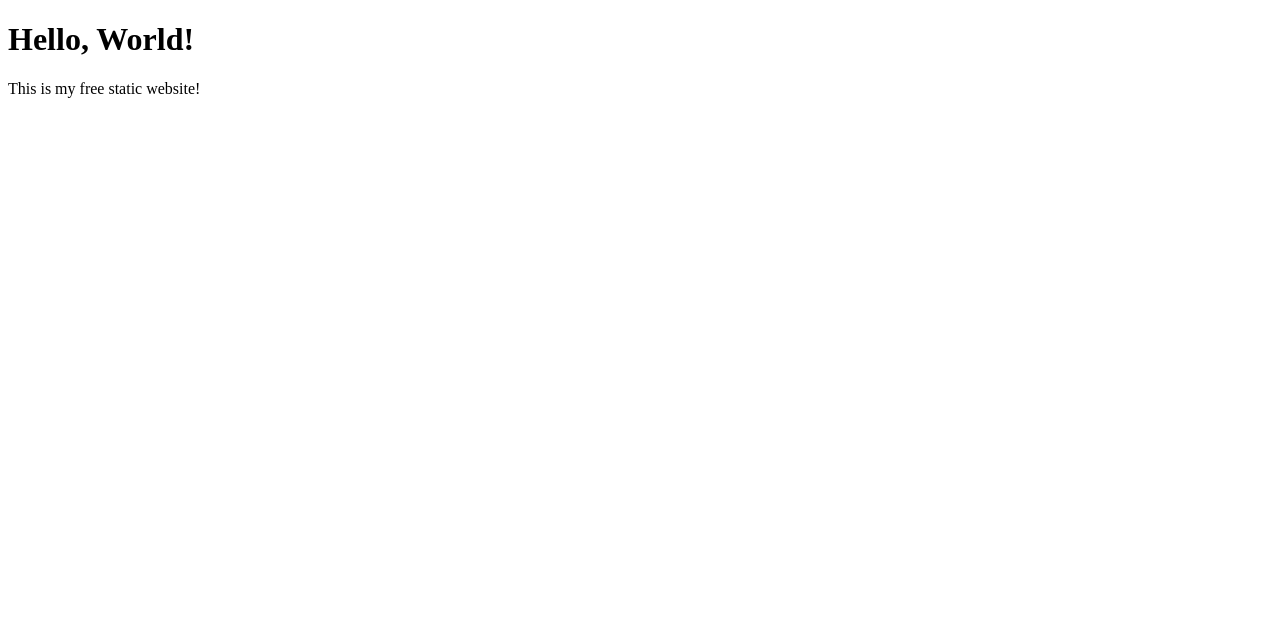
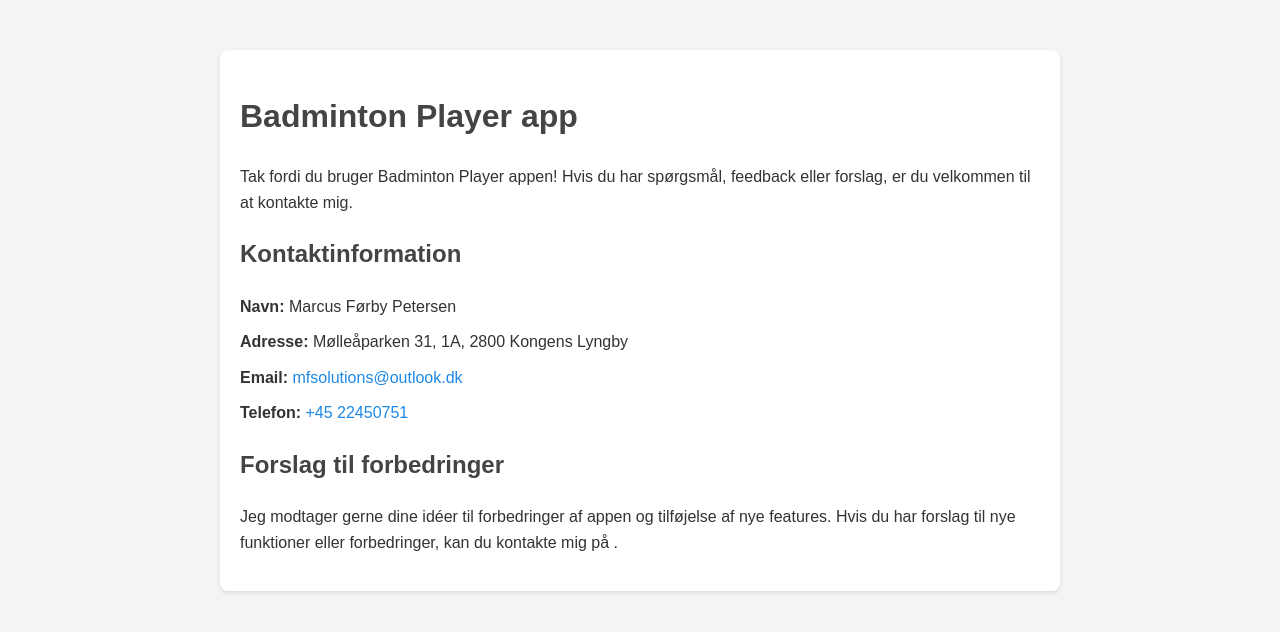
Before and after one commit to marcusforby/mf-solutions-website, a plain HTML site: page index.html in a window 1280 px wide. Drawn offline with Linux system fonts and the light colour scheme.

Commit message:
Opdateret hjemmeside

```diff
--- a/index.html
+++ b/index.html
@@ -1,12 +1,59 @@
 <!DOCTYPE html>
-<html lang="en">
+<html lang="da">
 <head>
     <meta charset="UTF-8">
     <meta name="viewport" content="width=device-width, initial-scale=1.0">
-    <title>My Static Website</title>
+    <title>Support - Badminton Spiller App</title>
+    <style>
+        body {
+            font-family: Arial, sans-serif;
+            line-height: 1.6;
+            margin: 0;
+            padding: 0;
+            background-color: #f4f4f4;
+            color: #333;
+        }
+        .container {
+            max-width: 800px;
+            margin: 50px auto;
+            padding: 20px;
+            background: #fff;
+            box-shadow: 0 2px 4px rgba(0, 0, 0, 0.1);
+            border-radius: 8px;
+        }
+        h1, h2 {
+            color: #444;
+        }
+        a {
+            color: #1e88e5;
+            text-decoration: none;
+        }
+        a:hover {
+            text-decoration: underline;
+        }
+        .contact-info {
+            margin-top: 20px;
+        }
+        .contact-info p {
+            margin: 10px 0;
+        }
+    </style>
 </head>
 <body>
-    <h1>Hello, World!</h1>
-    <p>This is my free static website!</p>
+    <div class="container">
+        <h1>Badminton Player app</h1>
+        <p>Tak fordi du bruger Badminton Player appen! Hvis du har spørgsmål, feedback eller forslag, er du velkommen til at kontakte mig.</p>
+
+        <h2>Kontaktinformation</h2>
+        <div class="contact-info">
+            <p><strong>Navn:</strong> Marcus Førby Petersen</p>
+            <p><strong>Adresse:</strong> Mølleåparken 31, 1A, 2800 Kongens Lyngby</p>
+            <p><strong>Email:</strong> <a href="mailto:mfsolutions@outlook.dk">mfsolutions@outlook.dk</a></p>
+            <p><strong>Telefon:</strong> <a href="tel:+4522450751">+45 22450751</a></p>
+        </div>
+
+        <h2>Forslag til forbedringer</h2>
+        <p>Jeg modtager gerne dine idéer til forbedringer af appen og tilføjelse af nye features. Hvis du har forslag til nye funktioner eller forbedringer, kan du kontakte mig på <a href="http://support.example.com/feature-request"></a>.</p>
+    </div>
 </body>
 </html>
```
